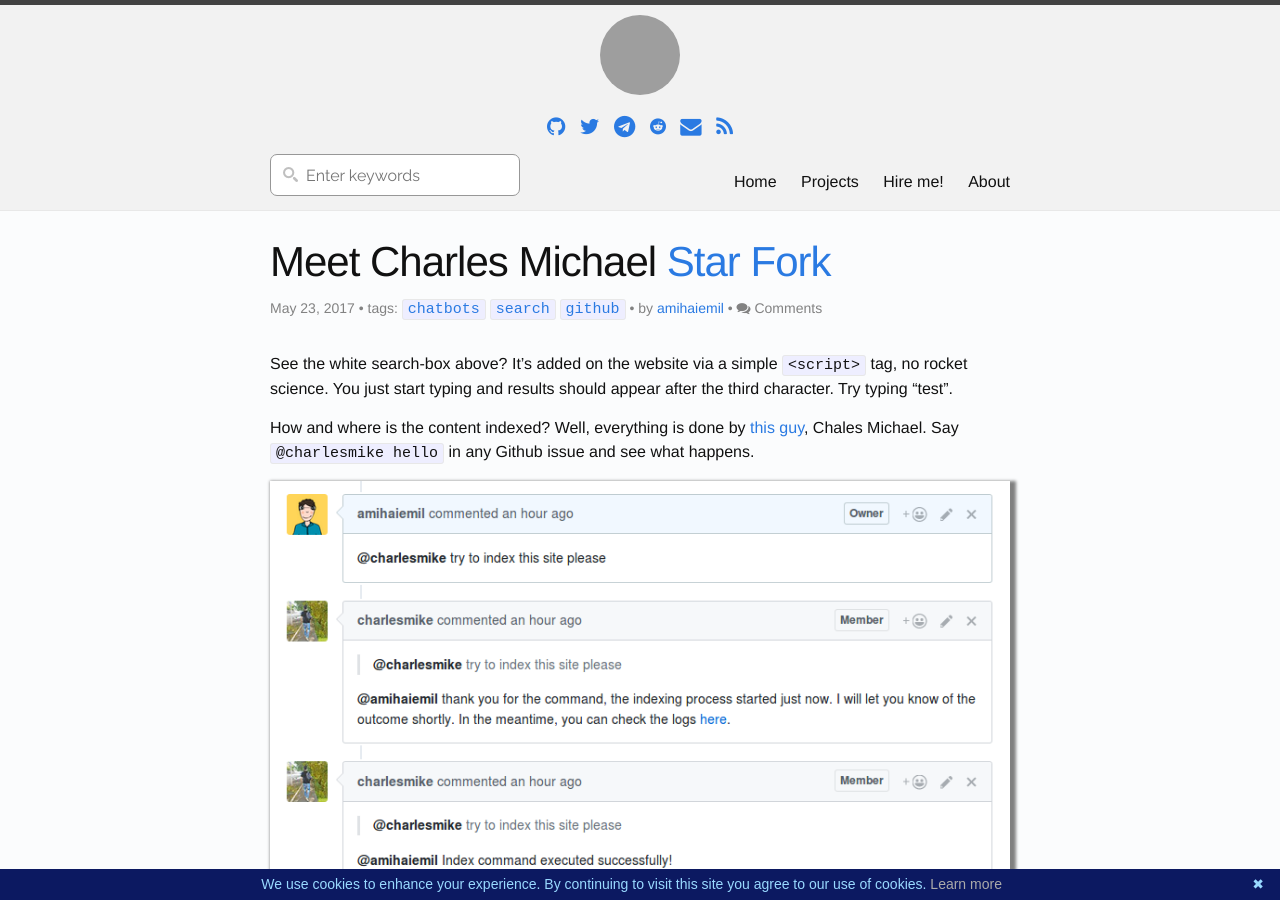
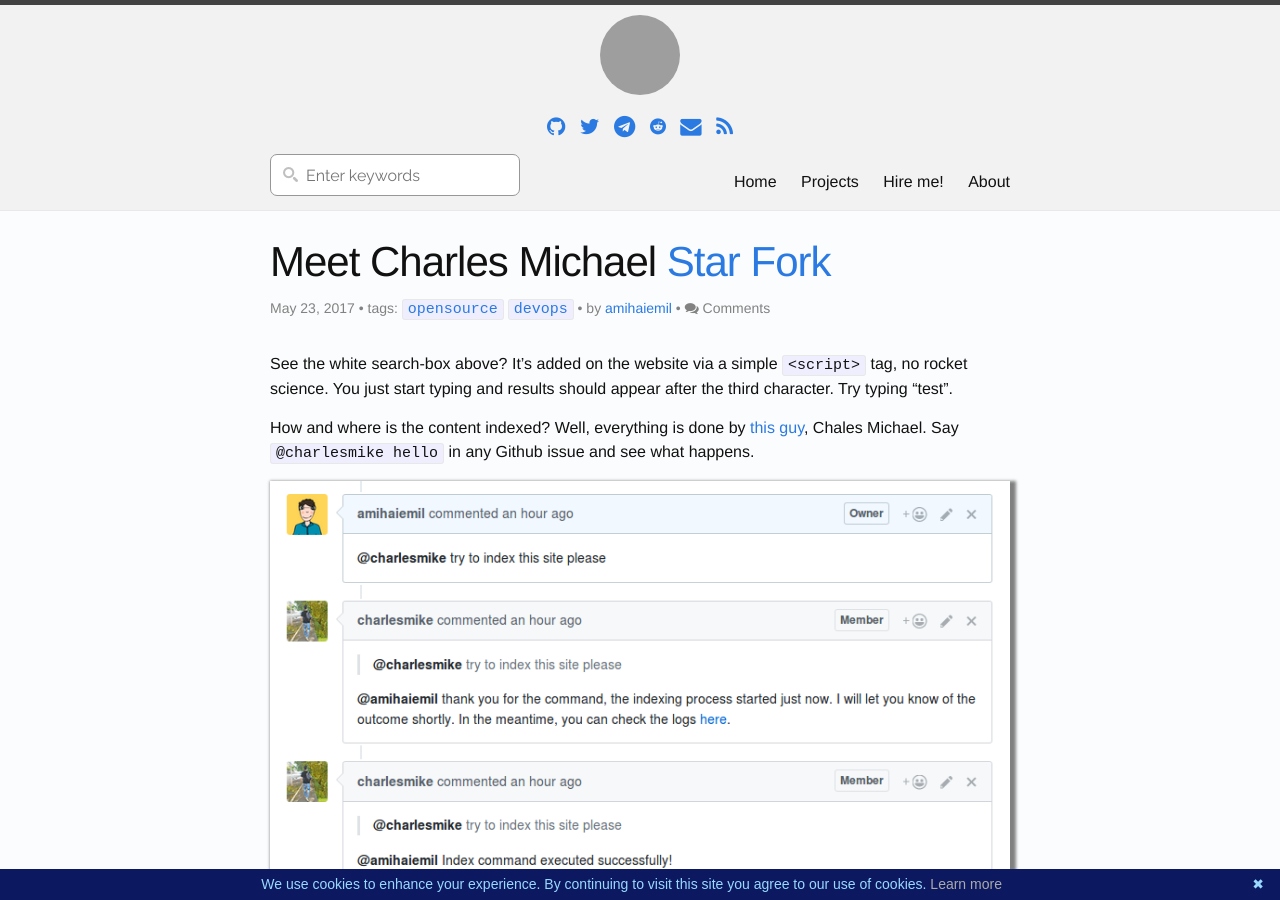
Before and after one commit to amihaiemil/amihaiemil.github.io, a Jekyll site: the page built from _posts/2017-05-23-meet-charles-michael.markdown, in a window 1280 px wide and 900 px high. Built offline with Jekyll 4.4.1, drawn with Linux system fonts in a browser that asks for light colours; comment, search, counter and statistics services are not loaded; grey boxes are pictures that could not be loaded.

Commit message:
Update 2017-05-23-meet-charles-michael.markdown

```diff
--- a/_posts/2017-05-23-meet-charles-michael.markdown
+++ b/_posts/2017-05-23-meet-charles-michael.markdown
@@ -3,7 +3,7 @@ layout: post
 title: "Meet Charles Michael"
 date: 2017-05-23
 buttons: <a class="github-button" href="https://github.com/opencharles/charles-rest" data-icon="octicon-star" data-count-href="/opencharles/charles-rest/stargazers" data-count-api="/repos/opencharles/charles-rest#stargazers_count" data-count-aria-label="# stargazers on GitHub" aria-label="Star opencharles/charles-rest on GitHub">Star</a> <a class="github-button" href="https://github.com/opencharles/charles-rest/fork" data-icon="octicon-repo-forked" data-count-href="/opencharles/charles-rest/network" data-count-api="/repos/opencharles/charles-rest#forks_count" data-count-aria-label="# forks on GitHub" aria-label="Fork opencharles/charles-rest on GitHub">Fork</a>
-tags: chatbots search github
+tags: opensource devops
 author: amihaiemil
 comments: true
 shareable: true
```
